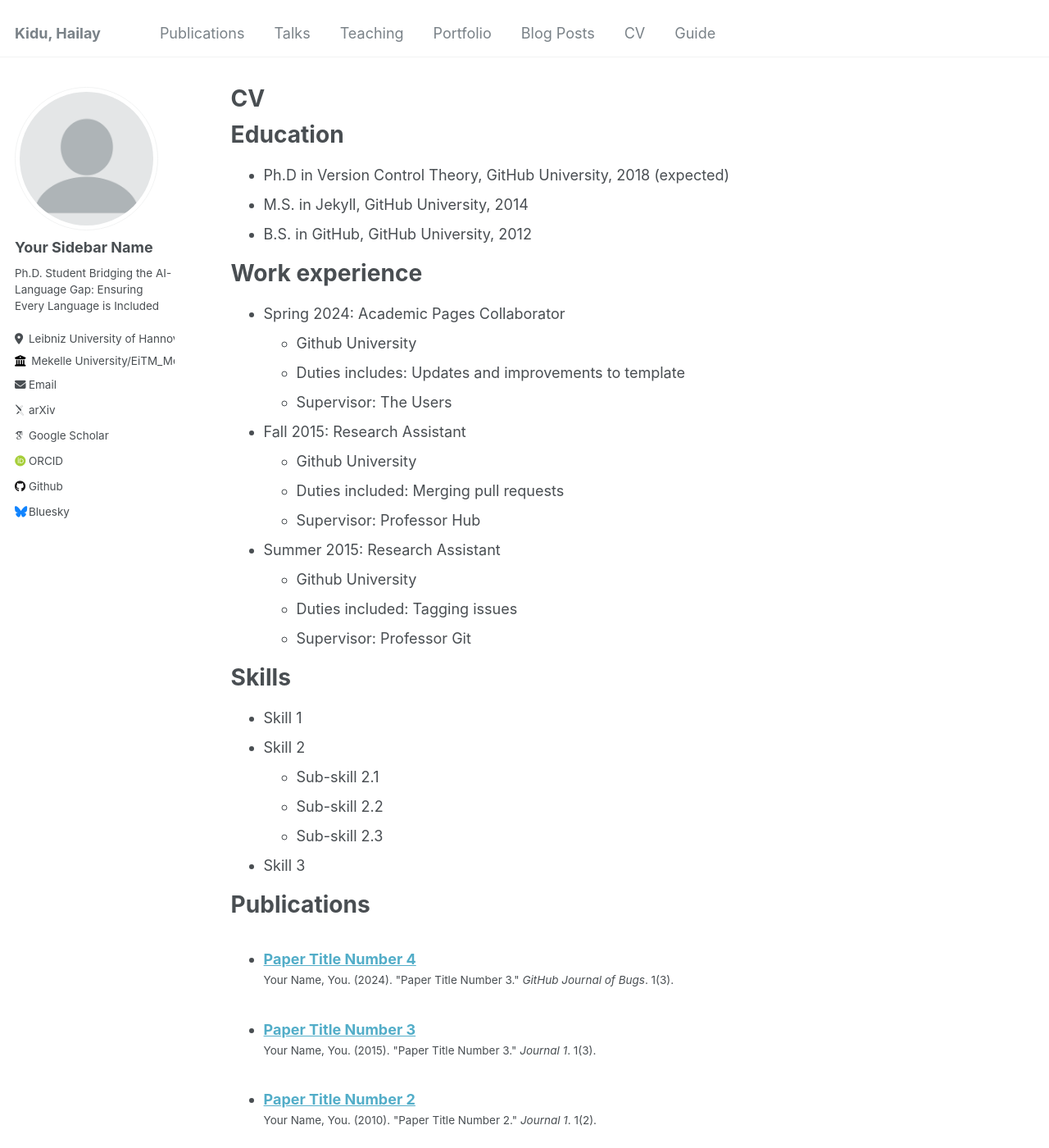
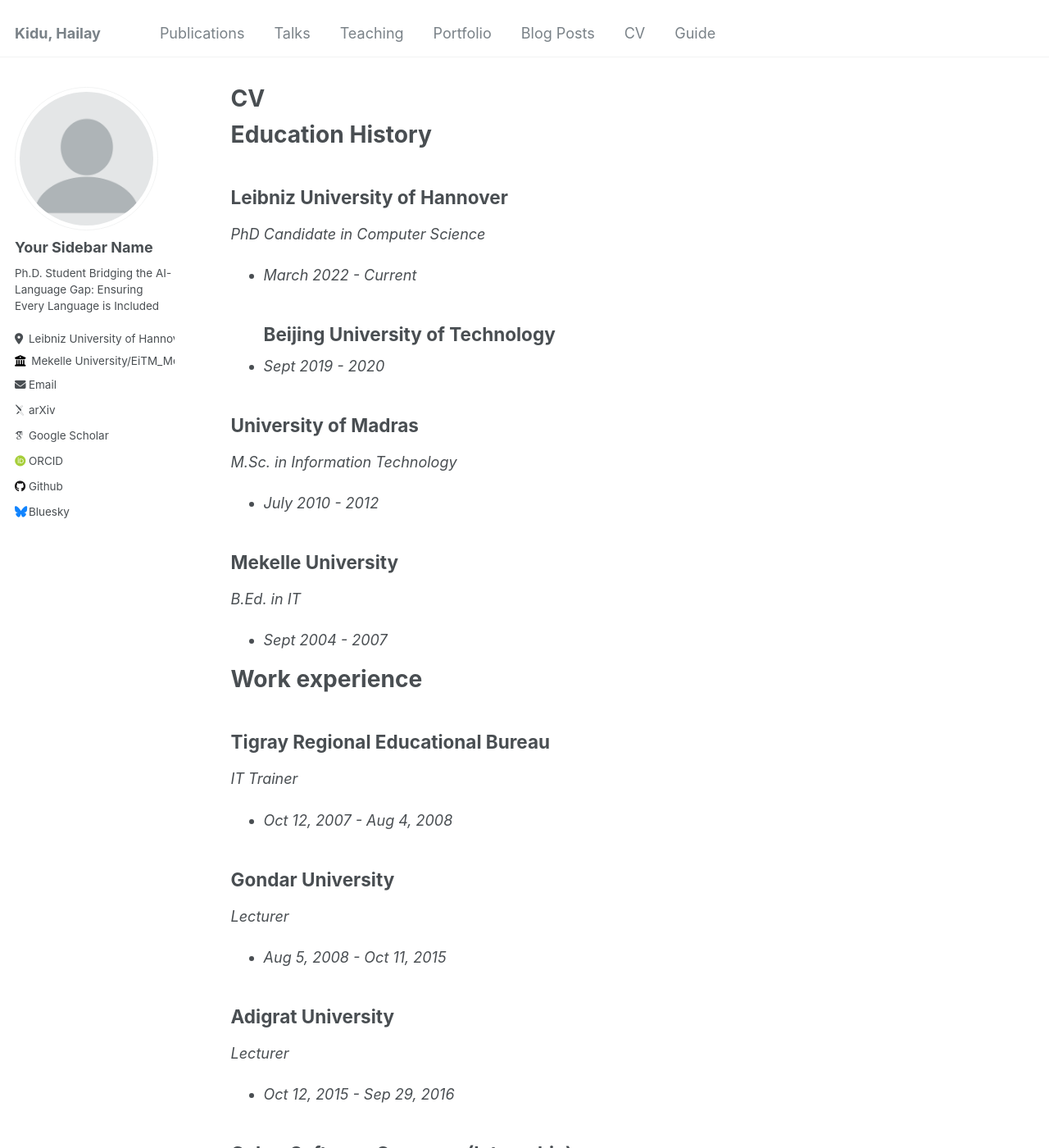
Before and after one commit to hailaykidu/HailayK.Github.io, a Jekyll site: the page built from _pages/cv.md, in a window 1280 px wide and 1400 px high. Shown: the whole window at 82% size. Built offline with Jekyll 4.4.1, drawn with Linux system fonts in a browser that asks for light colours; some web fonts are replaced; some of the changed text lies outside the part shown.

Commit message:
Update cv.md

```diff
--- a/_pages/cv.md
+++ b/_pages/cv.md
@@ -9,32 +9,47 @@ redirect_from:
 
 {% include base_path %}
 
-Education
+Education History
 ======
-* Ph.D in Version Control Theory, GitHub University, 2018 (expected)
-* M.S. in Jekyll, GitHub University, 2014
-* B.S. in GitHub, GitHub University, 2012
+## Leibniz University of Hannover
+*PhD Candidate in Computer Science*
+- *March 2022 - Current*
+## Beijing University of Technology
+- *Sept 2019 - 2020*
+
+## University of Madras
+*M.Sc. in Information Technology*
+- *July 2010 - 2012*
+
+## Mekelle University
+*B.Ed. in IT*
+- *Sept 2004 - 2007*
 
 Work experience
 ======
-* Spring 2024: Academic Pages Collaborator
-  * Github University
-  * Duties includes: Updates and improvements to template
-  * Supervisor: The Users
+## Tigray Regional Educational Bureau
+*IT Trainer*
+- *Oct 12, 2007 - Aug 4, 2008*
 
-* Fall 2015: Research Assistant
-  * Github University
-  * Duties included: Merging pull requests
-  * Supervisor: Professor Hub
+## Gondar University
+*Lecturer*
+- *Aug 5, 2008 - Oct 11, 2015*
 
-* Summer 2015: Research Assistant
-  * Github University
-  * Duties included: Tagging issues
-  * Supervisor: Professor Git
+## Adigrat University
+*Lecturer*
+- *Oct 12, 2015 - Sep 29, 2016*
+
+## Cyber Software Company (Internship)
+*Data Analyst*
+- *Dec 2011 - Feb 2012*
+
+## Mekelle University
+*Assistant Professor*
+- *Sep 30, 2016 - August 2019*
 
 Skills
 ======
-* Skill 1
+* English,  1
 * Skill 2
   * Sub-skill 2.1
   * Sub-skill 2.2
```
